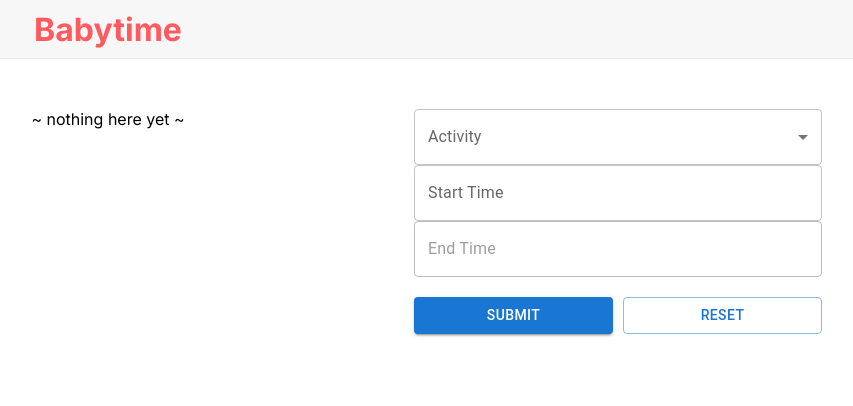
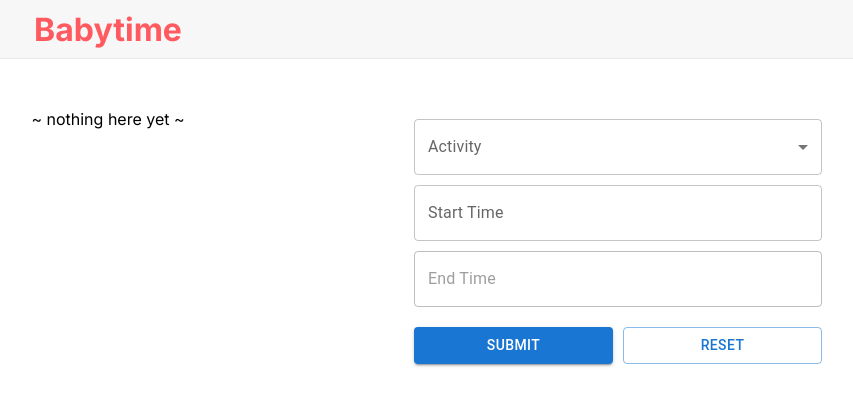
Before and after one commit to winniethemu/babytime, a Next.js app: page / in a window 1280 px wide. Shown: the top 406 px of the page, without its empty margins (328-1181 px from the left). Built offline with nearby package versions, Linux system fonts and the light colour scheme; no server answers; the database is empty.

Commit message:
Style fix

```diff
--- a/src/app/components/MyForm.jsx
+++ b/src/app/components/MyForm.jsx
@@ -27,7 +27,8 @@ export default function MyForm({ submit }) {
 
   return (
     <form onSubmit={handleSubmit}>
-      <FormControl fullWidth className={styles.formControl}>
+      <div className={styles.formControl}>
+        <FormControl fullWidth>
           <InputLabel id="activity-label">Activity</InputLabel>
           <Select
             labelId='activity-label'
@@ -42,7 +43,9 @@ export default function MyForm({ submit }) {
             <MenuItem value={EVENT_TYPE.tummy}>Tummy</MenuItem>
           </Select>
         </FormControl>
-      <FormControl fullWidth className={styles.formControl}>
+      </div>
+      <div className={styles.formControl}>
+        <FormControl fullWidth>
           <LocalizationProvider dateAdapter={AdapterDayjs}>
             <DateTimePicker
               label="Start Time"
@@ -51,7 +54,9 @@ export default function MyForm({ submit }) {
             />
           </LocalizationProvider>
         </FormControl>
-      <FormControl fullWidth className={styles.formControl}>
+      </div>
+      <div className={styles.formControl}>
+        <FormControl fullWidth>
           <LocalizationProvider dateAdapter={AdapterDayjs}>
             <DateTimePicker
               label="End Time"
@@ -61,6 +66,7 @@ export default function MyForm({ submit }) {
             />
           </LocalizationProvider>
         </FormControl>
+      </div>
       <Box className={styles.formSubmit}>
         <Button
           variant="contained"
```
Lines whose indentation alone changed are shown as unchanged.
